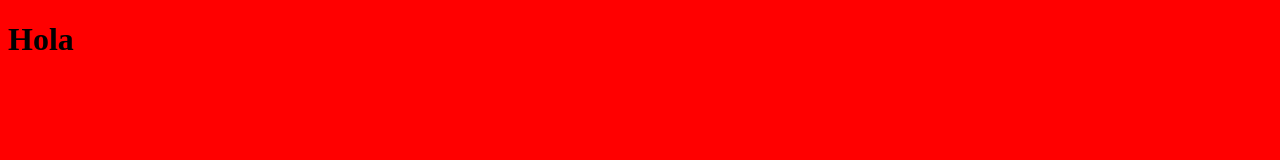
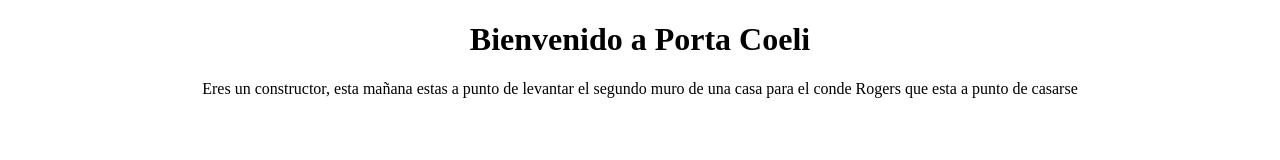
Before and after one commit to CristopherBarrios/lab3--WEB, a plain HTML site: page Index.html in a window 1280 px wide. Drawn offline with Linux system fonts and the light colour scheme.

Commit message:
Update Index.html

```diff
--- a/Index.html
+++ b/Index.html
@@ -1,12 +1,14 @@
 <!DOCTYPE html>
 <html>
-<body style="background-color:#FF0000;">
+
 </body>
 <head>
-	<title>Cristopher Barrios</title>
+	<title>Porta Coeli</title>
 </head>
 <body>
-	<h1>Hola</h1>
-
+	<center>
+	<h1>Bienvenido a Porta Coeli</h1>
+	<p>Eres un constructor, esta mañana estas a punto de levantar el segundo muro de una casa para el conde Rogers que esta a punto de casarse</p>
+</center>
 </body>
 </html>
```
